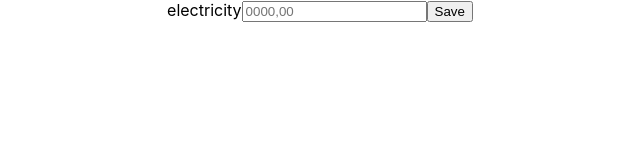
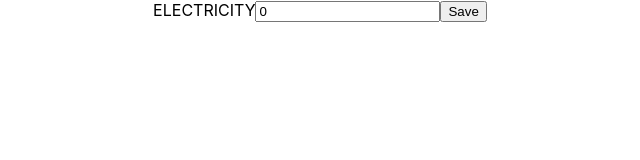
Before and after one commit to eelok/frontend-home-manager, a React (Create React App) app: page /electricity in a window 1280 px wide. Shown: the top 160 px of the page, without its empty margins (320-960 px from the left). Built offline with nearby package versions, Linux system fonts and the light colour scheme.

Commit message:
make counter dynamic

```diff
--- a/src/App.js
+++ b/src/App.js
@@ -6,9 +6,7 @@ function App() {
     return (
         <div className="App">
             <Switch>
-                <Route path="/electricity" component={CounterComponent}/>
-                <Route path="/cold-water"/>
-                <Route path="/hot-water"/>
+                <Route path="/:type" component={CounterComponent}/>
             </Switch>
 
         </div>
--- a/src/components/FormInput/InputComponent.jsx
+++ b/src/components/FormInput/InputComponent.jsx
@@ -1,19 +1,20 @@
 import React from 'react';
 
-const InputComponent = ({labelName, inputType, name, id, required, placeholder, handleInputChange}) => {
+const InputComponent = ({labelName, inputType, id, required, placeholder, defaultValue, onChange}) => {
     return (
         <>
             <label htmlFor={id}>{labelName}</label>
             <input
                 type={inputType}
-                name={name}
+                name={id + "huy sobachiy"}
                 id={id}
                 required={required}
+                defaultValue={defaultValue}
                 placeholder={placeholder}
-                onChange={handleInputChange}
+                onChange={onChange}
             />
         </>
     );
-}
+};
 
 export default InputComponent;
--- a/src/components/counterComponent/CounterComponent.jsx
+++ b/src/components/counterComponent/CounterComponent.jsx
@@ -3,9 +3,10 @@ import {URL} from "../../constants/url";
 import moment from "moment";
 import InputComponent from '../FormInput/InputComponent';
 
-const CounterComponent = () => {
 
-    const [counter, setCounter] = useState();
+const CounterComponent = (props) => {
+    const type = props.match.params.type.toUpperCase();
+    const [counter, setCounter] = useState(0);
 
     const handleInputChange = (event) => {
         setCounter(event.target.value);
@@ -15,12 +16,12 @@ const CounterComponent = () => {
         event.preventDefault();
 
         let timestamp = moment().format("DD-MM-yyyy HH:mm:ss");
-        debugger;
+
         fetch(`${URL}/counter-data`, {
             method: "POST",
             headers: {"Content-type": "application/json"},
             body: JSON.stringify({
-                "type": "ELECTRICITY",
+                "type": type,
                 "value": counter,
                 "timestamp": timestamp
             })
@@ -29,10 +30,11 @@ const CounterComponent = () => {
 
     return (
         <form onSubmit={handleSubmitForm}>
+
             <InputComponent
-                labelName={"electricity"}
+                labelName={type}
                 inputType={"text"}
-                id={"electricity"}
+                id={type}
                 required={true}
                 placeholder={"0000,00"}
                 defaultValue={counter}
```
